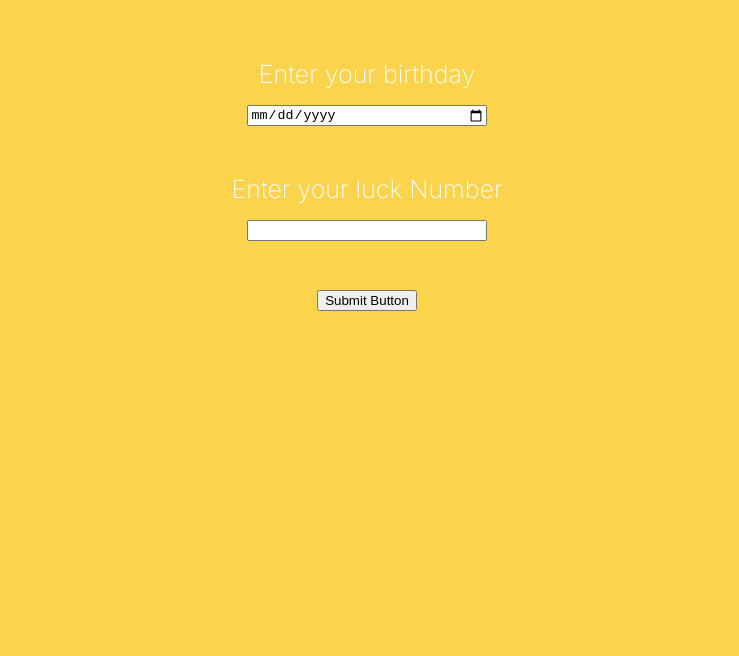
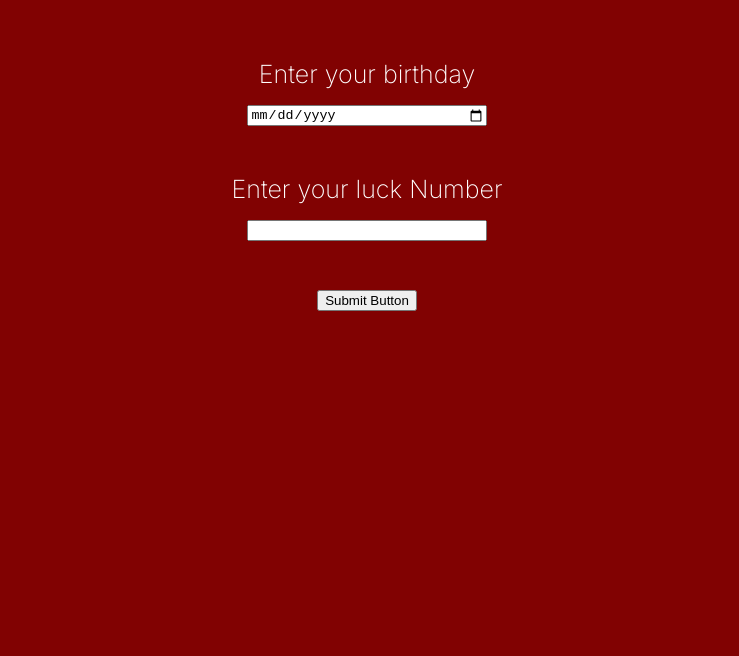
Before and after one commit to JatuFaique/mark11-birthday, a plain HTML site: page index.html in a window 1280 px wide. Shown: the part 144-800 px from the top of the page, without its empty margins (273-1012 px from the left). Drawn offline with Linux system fonts and the light colour scheme.

Commit message:
fix: minor color fix

```diff
--- a/style.css
+++ b/style.css
@@ -2,7 +2,7 @@
 
 body {
   font-family: "Inter", sans-serif;
-  background-color: #fcd34d;
+  background-color: #810202;
 }
 
 .main-container {
```
